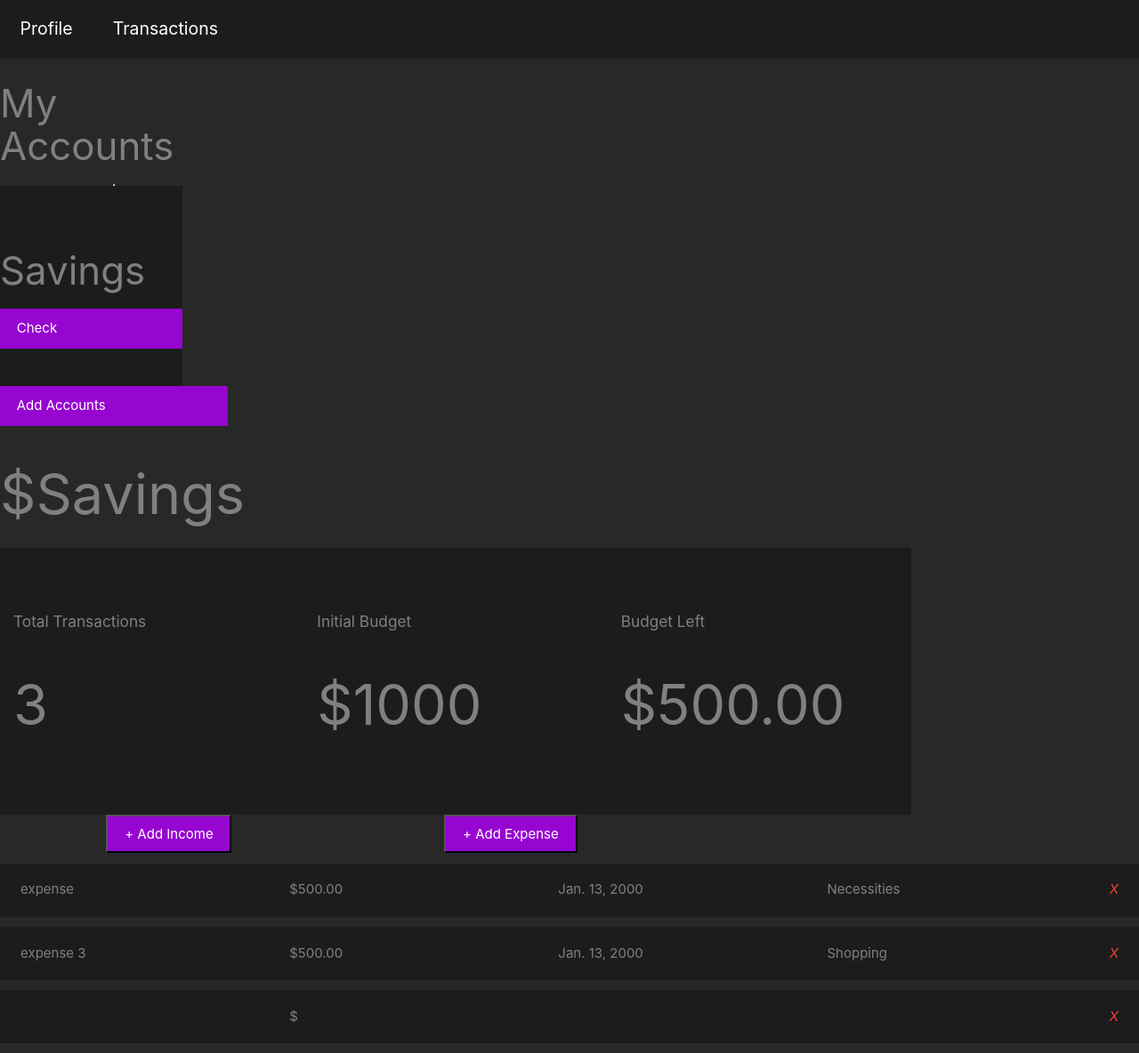
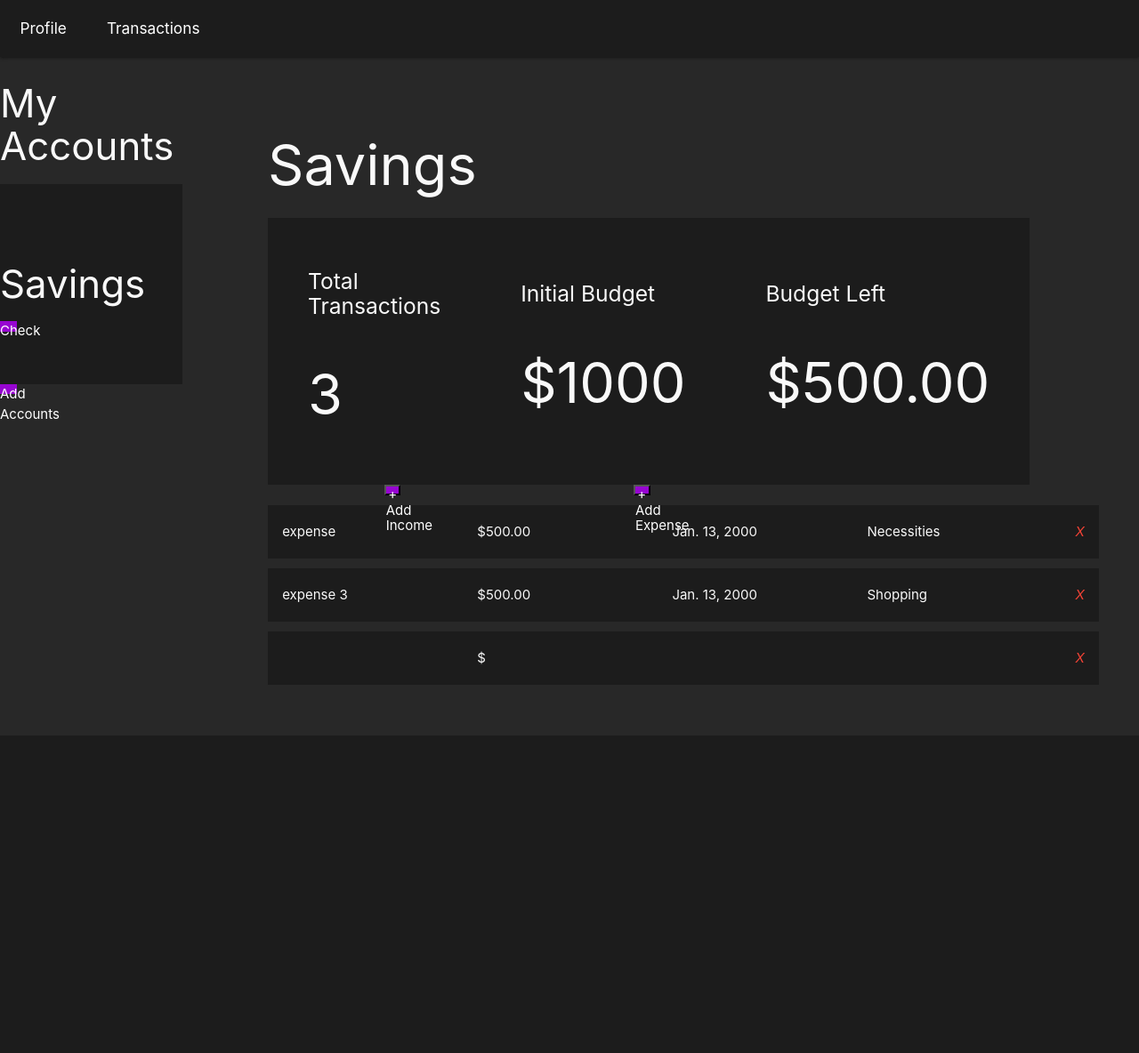
Before and after one commit to bestepha83/Budgeting-App, a Django app: a page that uses budget/templates/budget/header.html in a window 1280 px wide. Shown: the whole page at 89% size. After the commit the page ends 747 px from the top, so only its background shows below. Run offline with Django 3.2, Linux system fonts and the light colour scheme; data comes from the database, SQL or seed files in the repository.

Commit message:
style changes

```diff
--- a/budget/static/css/styles.css
+++ b/budget/static/css/styles.css
@@ -9,7 +9,7 @@ html {
     background-color:rgb(40, 40, 40);
 }
 body {
-    color: gray;
+    color: rgb(249, 249, 249);
 }
 
 h1 {
@@ -25,7 +25,7 @@ h1 {
 
 .nav-dec a {
     margin: 0 1.5rem;
-    font-size: 1.3rem;
+    font-size: 1.15rem;
 }
 
 .left-nav {
@@ -34,6 +34,7 @@ h1 {
     justify-content: center;
     align-items: center;
     width: 20%;
+    position: absolute;
 }
 
 .left-nav .project-list {
@@ -82,7 +83,8 @@ h1 {
 .account-button {
     background-color: #9705d1;
     outline: none;
-    padding: 0.75rem 1.25rem;
+    width: 1.25rem;
+    height: 0.75rem;
     color:rgb(255, 255, 255);
     transition: 0.3s ease;
 }
@@ -121,14 +123,14 @@ h1 {
     overflow: hidden;
 }
 
-.profile-stats{
+.profile-section .profile-stats{
     display: flex;
     justify-content: space-around;
     align-items: center;
     width: 80%;
 }
 
-.stat-card{
+.profile-section .stat-card{
     display: flex;
     flex-direction: column;
     justify-content: center;
@@ -166,6 +168,34 @@ h1 {
 
 /* Transactions */
 
+.transactions-section {
+    display: flex;
+    flex-direction: column;
+    position: relative;
+    left: 20%;
+    width: 80%;
+    padding: 3rem;
+    overflow: hidden;
+}
+
+.transactions-section .profile-stats {
+    display: flex;
+    justify-content: space-around;
+    align-items: center;
+    width: 80%;
+}
+
+.transactions-section .stat-card {
+    display: flex;
+    flex-direction: column;
+    justify-content: center;
+    align-items: space-around;
+    padding: 3rem;
+    background-color: rgb(28, 28, 28);
+    width: 30rem;
+    height: 20rem;
+}
+
 .section-expenses .button-row {
     width: 60%;
     display: flex;
--- a/budget/templates/budget/header.html
+++ b/budget/templates/budget/header.html
@@ -8,7 +8,6 @@
 </nav>
 <div class = 'left-nav'>
     <h3>My Accounts</h3>
-    <hr>
 
     <div class="project-list">
         {% for project in project_list %}
--- a/budget/templates/budget/profile.html
+++ b/budget/templates/budget/profile.html
@@ -7,11 +7,11 @@
     <h1>{{ project.name }}</h1>
     <section class="profile-stats">
         <div class = "stat-card">
-            <h6>Initial Budget</h6>
+            <h5>Initial Budget</h6>
             <h1>${{ project.budget }}</h1>
         </div>
         <div class = "stat-card">
-            <h6>Budget Left</h6>
+            <h5>Budget Left</h6>
             {% if project.budget_left > 0 %}
                 <h1>${{ project.budget_left }}</h1>
             {% elif project.budget_left == 0 %}
--- a/budget/templates/budget/transactions.html
+++ b/budget/templates/budget/transactions.html
@@ -3,18 +3,18 @@
 {% include "./header.html" %}
 
 <div class = "transactions-section">
-    <h1>${{ project.name }}</h1>
+    <h1>{{ project.name }}</h1>
     <section class="profile-stats">
         <div class = "stat-card">
-            <h6>Total Transactions</h6>
+            <h5>Total Transactions</h6>
             <h1>{{ project.total_transactions }}</h1>
         </div>
         <div class = "stat-card">
-            <h6>Initial Budget</h6>
+            <h5>Initial Budget</h6>
             <h1>${{ project.budget }}</h1>
         </div>
         <div class = "stat-card">
-            <h6>Budget Left</h6>
+            <h5>Budget Left</h6>
             {% if project.budget_left > 0 %}
                 <h1>${{ project.budget_left }}</h1>
             {% elif project.budget_left == 0 %}
```
